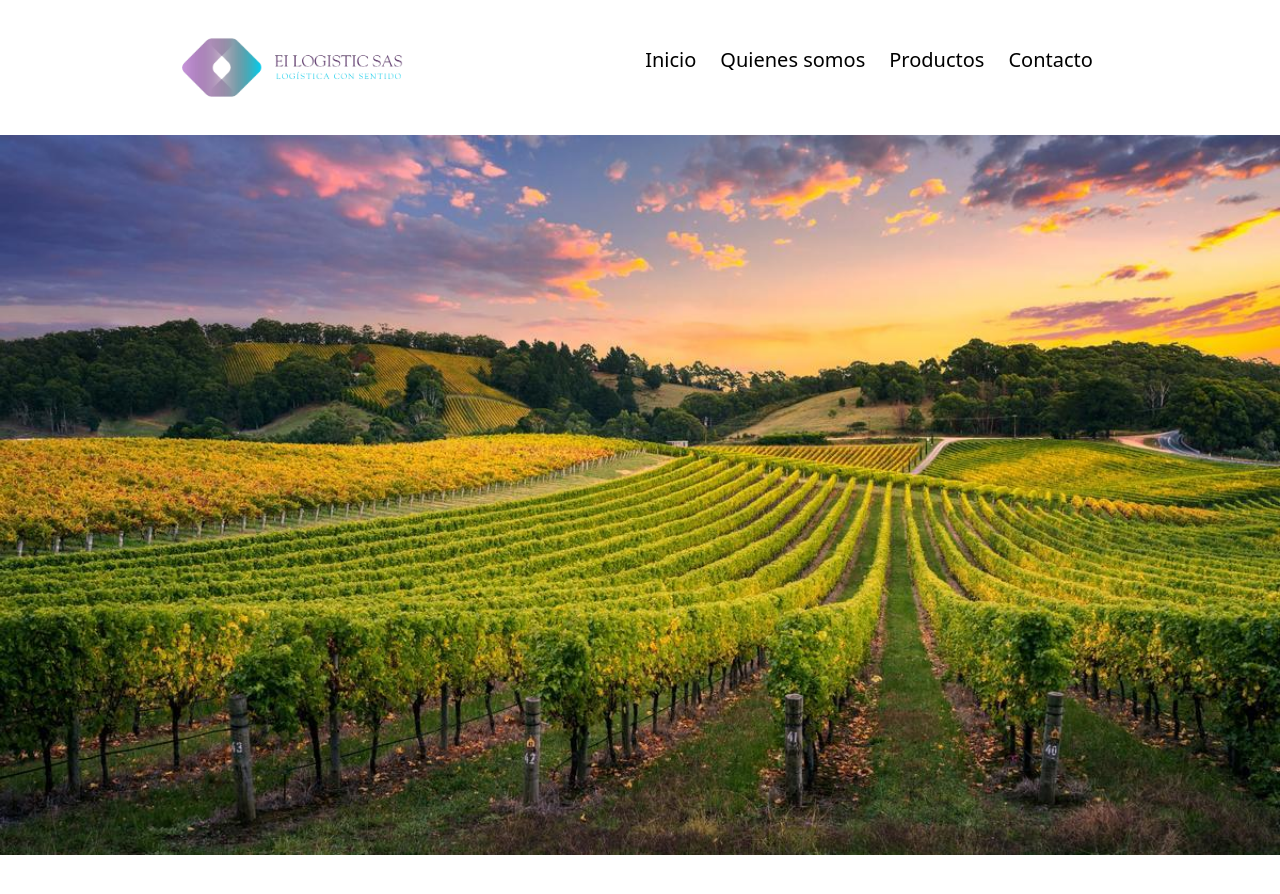
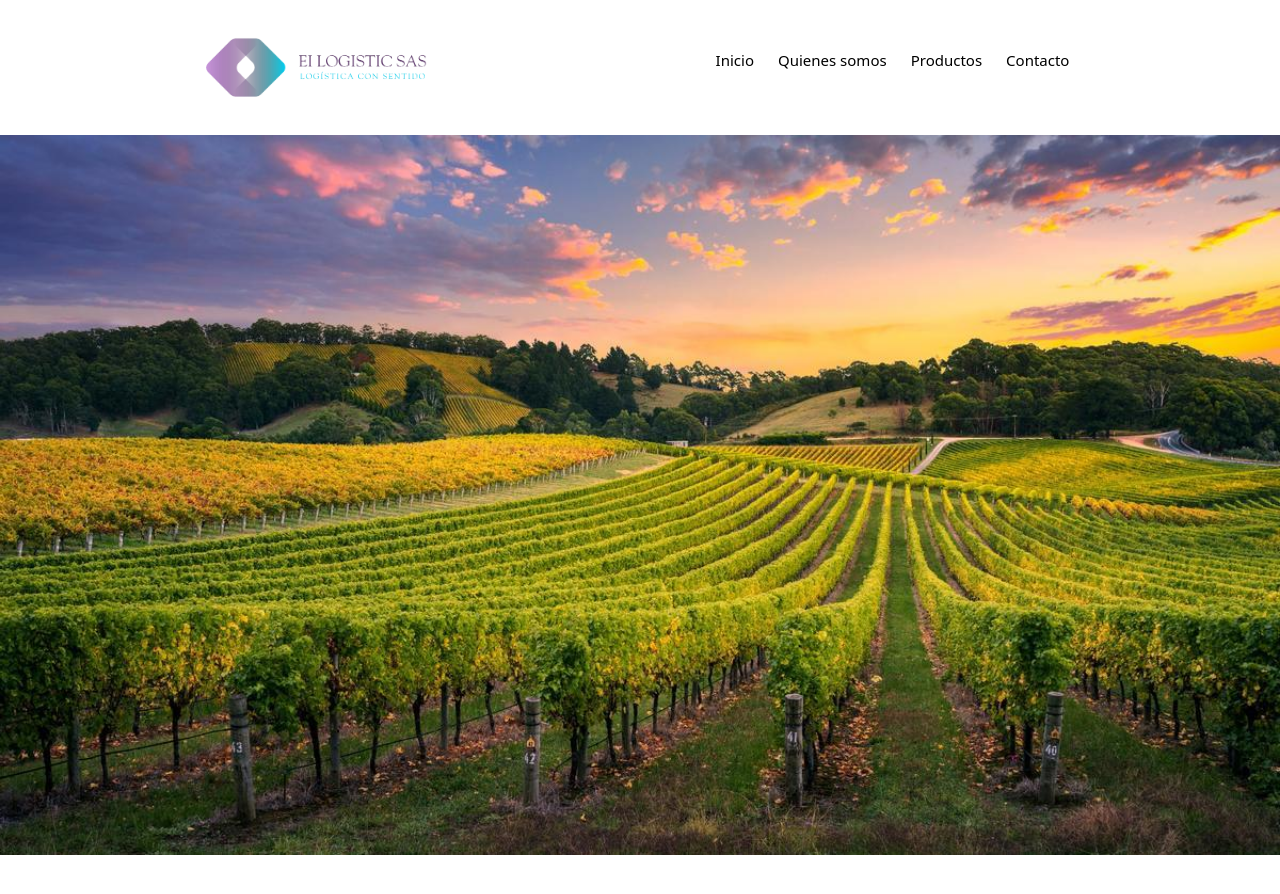
Before and after one commit to spread23/EilColombia, a React (Vite) app: page / in a window 1280 px wide. Shown: the top 894 px of the page. Built offline with nearby package versions, Linux system fonts and the light colour scheme.

Commit message:
resizing menu font

```diff
--- a/src/components/navbar/navbar.css
+++ b/src/components/navbar/navbar.css
@@ -24,13 +24,14 @@ body, html {
     flex-direction: row;
     justify-content: space-around;
     list-style: none;
+    text-align: center;
 }
 
 .menu-items li a {
     text-decoration: none;
     color: black;
     margin: 12px;
-    font-size: 20px;
+    font-size: 15px;
 }
 
 .menu-items li a.active {
```
